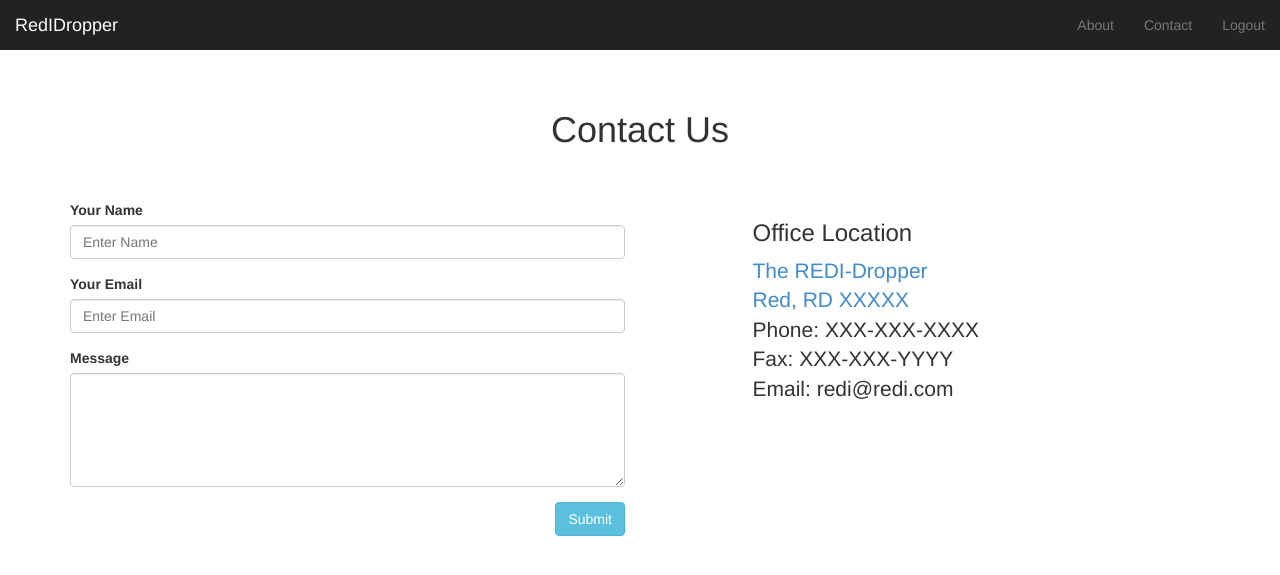
After one commit to ctsit/redi-dropper-client, a Flask app: page /contact in a window 1280 px wide. The commit adds this page. Shown: the top 575 px of the page. Run offline with Flask 2, Linux system fonts and the light colour scheme; some libraries are stand-ins or nearby versions.

Commit message:
Add Contact page when user is logged in

```diff
--- /dev/null
+++ b/app/redidropper/templates/contact.html
@@ -0,0 +1,42 @@
+{% extends "layout.html" %}
+
+{% block content %}
+<link href="{{ url_for('static', filename='css/starter-template.css') }}" rel="stylesheet">
+
+<div class="container">
+  <div class="row">
+    <div class="starter-template">
+      <h1>Contact Us</h1>
+    </div>
+    <form role="form" action="" method="post">
+      <div class="col-lg-6">
+        <div class="form-group">
+          <label for="InputName">Your Name</label>
+          <input type="text" class="form-control" name="InputName" id="InputName" placeholder="Enter Name" required>
+        </div>
+        <div class="form-group">
+          <label for="InputEmail">Your Email</label>
+          <input type="email" class="form-control" id="InputEmail" name="InputEmail" placeholder="Enter Email" required>
+        </div>
+        <div class="form-group">
+          <label for="InputMessage">Message</label>
+          <textarea name="InputMessage" id="InputMessage" class="form-control" rows="5" required></textarea>
+        </div>
+        <input type="submit" name="submit" id="submit" value="Submit" class="btn btn-info pull-right">
+      </div>
+    </form>
+    <hr class="featurette-divider hidden-lg">
+    <div class="col-lg-5 col-md-push-1">
+      <address>
+        <h3>Office Location</h3>
+        <p class="lead"><a href="https://www.google.com/maps/preview?ie=UTF-8&q=The+Pentagon&fb=1&gl=us&hq=1400+Defense+Pentagon+Washington,+DC+20301-1400&cid=12647181945379443503&ei=qmYfU4H8LoL2oATa0IHIBg&ved=0CKwBEPwSMAo&safe=on">The REDI-Dropper<br>
+          Red, RD XXXXX</a><br>
+          Phone: XXX-XXX-XXXX<br>
+          Fax: XXX-XXX-YYYY<br>
+          Email: redi@redi.com
+        </p>
+      </address>
+    </div>
+  </div>
+</div>
+{% endblock %}
--- a/app/redidropper/templates/layout.html
+++ b/app/redidropper/templates/layout.html
@@ -39,7 +39,7 @@
         <div class="navbar-collapse collapse">
           <ul class="nav navbar-nav navbar-right">
             <li><a href="{{ url_for('about') }}">About</a></li>
-            <li><a href="#">Contact</a></li>
+            <li><a href="{{ url_for('contact') }}">Contact</a></li>
             <li><a href="{{ url_for('index') }}">Logout</a></li>
           </ul>
         </div>
--- a/app/redidropper/views.py
+++ b/app/redidropper/views.py
@@ -53,6 +53,11 @@ def contact1():
 def about():
     return render_template('about.html')
 
+# This page is visible when user is logged in
+@app.route('/contact')
+def contact():
+    return render_template('contact.html')
+
 @app.route('/uploaderhome')
 def uploaderhome():
     return render_template('uploaderhome.html')
```
